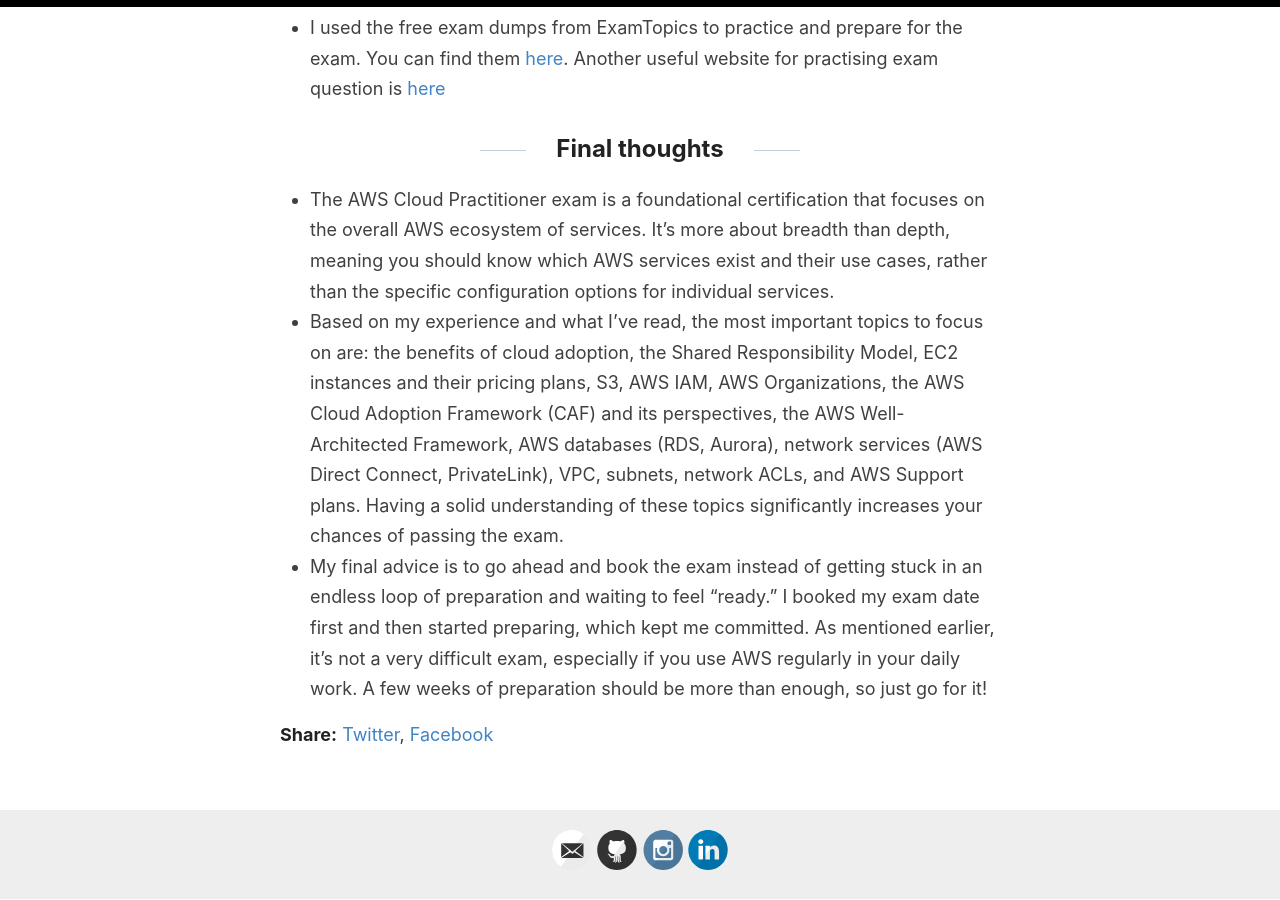
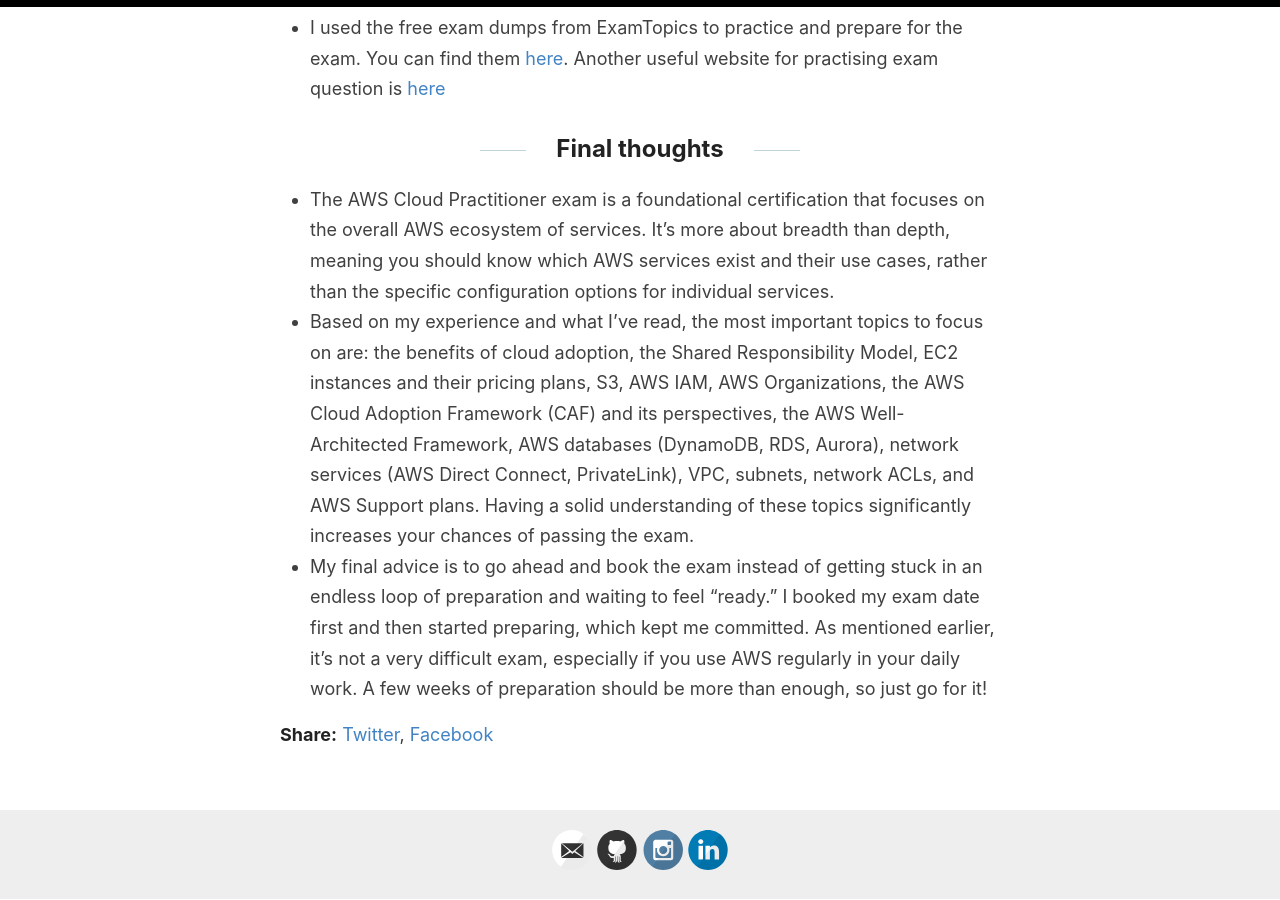
Before and after one commit to Ubaidbutt/ubaidbutt.github.io, a Jekyll site: the page built from _posts/2024-12-12-aws-cloud-practitioner-certification.md, in a window 1280 px wide and 900 px high, scrolled down 1426 px. Built offline with Jekyll 4.4.1, drawn with Linux system fonts in a browser that asks for light colours.

Commit message:
Fix some changes

```diff
--- a/_posts/2024-12-12-aws-cloud-practitioner-certification.md
+++ b/_posts/2024-12-12-aws-cloud-practitioner-certification.md
@@ -19,5 +19,5 @@
 
 ## Final thoughts
 - The AWS Cloud Practitioner exam is a foundational certification that focuses on the overall AWS ecosystem of services. It’s more about breadth than depth, meaning you should know which AWS services exist and their use cases, rather than the specific configuration options for individual services.
-- Based on my experience and what I’ve read, the most important topics to focus on are: the benefits of cloud adoption, the Shared Responsibility Model, EC2 instances and their pricing plans, S3, AWS IAM, AWS Organizations, the AWS Cloud Adoption Framework (CAF) and its perspectives, the AWS Well-Architected Framework, AWS databases (RDS, Aurora), network services (AWS Direct Connect, PrivateLink), VPC, subnets, network ACLs, and AWS Support plans. Having a solid understanding of these topics significantly increases your chances of passing the exam.
+- Based on my experience and what I’ve read, the most important topics to focus on are: the benefits of cloud adoption, the Shared Responsibility Model, EC2 instances and their pricing plans, S3, AWS IAM, AWS Organizations, the AWS Cloud Adoption Framework (CAF) and its perspectives, the AWS Well-Architected Framework, AWS databases (DynamoDB, RDS, Aurora), network services (AWS Direct Connect, PrivateLink), VPC, subnets, network ACLs, and AWS Support plans. Having a solid understanding of these topics significantly increases your chances of passing the exam.
 - My final advice is to go ahead and book the exam instead of getting stuck in an endless loop of preparation and waiting to feel "ready." I booked my exam date first and then started preparing, which kept me committed. As mentioned earlier, it’s not a very difficult exam, especially if you use AWS regularly in your daily work. A few weeks of preparation should be more than enough, so just go for it!
```
